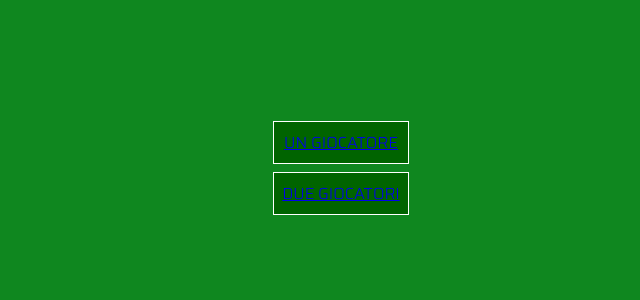
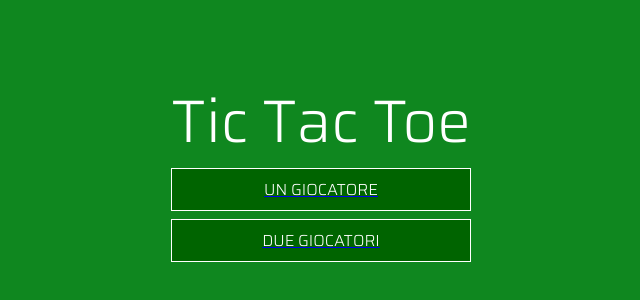
Before and after one commit to jacopovaccarini/Start2Impact_VueJs, a Vue app: page /#/ in a window 1280 px wide. Shown: the part 228-528 px from the top of the page, without its empty margins (319-959 px from the left). Built offline with nearby package versions, Linux system fonts and the light colour scheme.

Commit message:
Update commit

```diff
--- a/src/App.vue
+++ b/src/App.vue
@@ -1,6 +1,5 @@
 <template>
   <div id="app">
-    <Menu />
     <router-view />
   </div>
 </template>
@@ -34,7 +33,7 @@
     align-items: center;
     margin: auto;
     padding: 1rem;
-    width: 50%;
+    width: 60%;
     height: 100%;
   }
 
--- a/src/components/Menu.vue
+++ b/src/components/Menu.vue
@@ -1,11 +1,18 @@
 <template>
   <div>
-    <div class="menu-button">
-      <router-link to="/TicTacToe/Giocatore">UN GIOCATORE</router-link>
+    <div class="title-text">
+      Tic Tac Toe
     </div>
-    <div class="menu-button">
-      <router-link to="/TicTacToe/Giocatori">DUE GIOCATORI</router-link>
-    </div>
+    <router-link to="/TicTacToe/Giocatore">
+      <div class="menu-button">
+        <a>UN GIOCATORE</a>
+      </div>
+    </router-link>
+    <router-link to="/TicTacToe/Giocatori">
+      <div class="menu-button">
+        <a>DUE GIOCATORI</a>
+      </div>
+    </router-link>
   </div>
 </template>
 
@@ -14,6 +21,14 @@
 </script>
 
 <style>
+  .title-text {
+    display: flex;
+    justify-content: center;
+    margin: auto;
+    font-size: 60px;
+    width: 100%;
+  }
+
   .menu-button {
     display: flex;
     justify-content: center;
@@ -23,5 +38,7 @@
     width: 100%;
     border: 1px solid white;
     background-color: darkgreen;
+    color: white;
+    text-decoration-line: none;
   }
 </style>
--- a/src/components/TicTacToe.vue
+++ b/src/components/TicTacToe.vue
@@ -1,7 +1,7 @@
 <template>
   <div class="tictactoe-board">
     <div class="title-text">
-      {{ titleText }}
+      Tic Tac Toe
     </div>
 
     <div class="type-text" v-if="type == 'Giocatore'">
@@ -26,9 +26,11 @@
       RIAVVIA
     </div>
 
-    <div class="home-button">
-      <router-link to="/">HOME</router-link>
-    </div>
+    <router-link to="/">
+      <div class="home-button">
+        <a>HOME</a>
+      </div>
+    </router-link>
 
   </div>
 </template>
@@ -40,7 +42,6 @@ export default {
 
   data () {
     return {
-      titleText: 'Tic Tac Toe',
       gameOver: false,
       gameOverText: '',
       board: new Board(),
@@ -161,7 +162,7 @@ export default {
     background-color: darkgreen;
   }
 
-  .home-button {
+  .router-link-active {
     display: flex;
     justify-content: center;
     margin: auto;
@@ -171,4 +172,10 @@ export default {
     border: 1px solid white;
     background-color: darkgreen;
   }
+
+  .home-button {
+    color: white;
+    text-decoration: none;
+  }
+
 </style>
--- a/src/main.js
+++ b/src/main.js
@@ -6,11 +6,13 @@ document.body.style.overflow = "hidden";
 import Vue from 'vue'
 import App from './App'
 import router from './router'
+import Menu from './components/Menu'
 import TicTacToe from './components/TicTacToe';
 import Cell from './components/Cell';
 
-Vue.config.productionTip = false
+Vue.config.productionTip = false;
 
+Vue.component('menu', Menu);
 Vue.component('tic-tac-toe', TicTacToe);
 Vue.component('cell', Cell);
 
--- a/src/router/index.js
+++ b/src/router/index.js
@@ -1,8 +1,8 @@
 import Vue from 'vue'
 import Router from 'vue-router'
-import Menu from '../components/Menu'
-import TicTacToe from '../components/TicTacToe'
-import Cell from '../components/Cell'
+import Menu from '@/components/Menu'
+import TicTacToe from '@/components/TicTacToe'
+import Cell from '@/components/Cell'
 
 Vue.use(Router)
 
```
